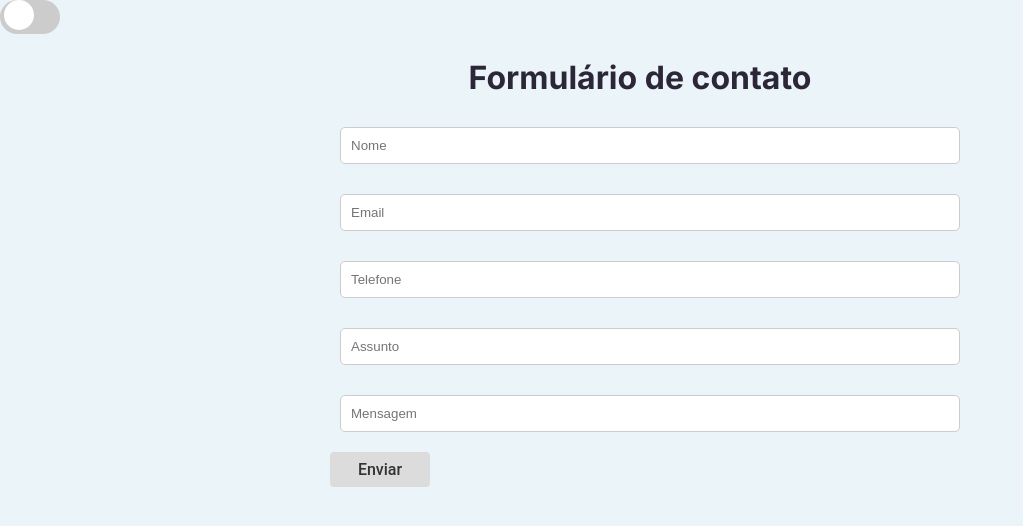
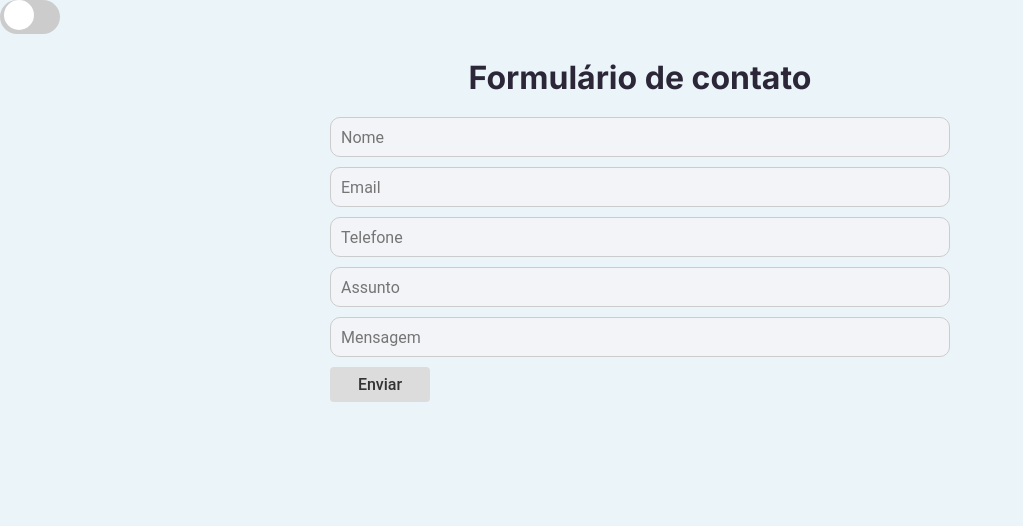
Before and after one commit to thaispng/form-front, a Next.js app: page / in a window 1280 px wide. Shown: the top 526 px of the page, without its empty margins (0-1023 px from the left). Built offline with nearby package versions, Linux system fonts and the light colour scheme.

Commit message:
feat: Create Input

```diff
--- a/src/components/input/index.js
+++ b/src/components/input/index.js
@@ -1,25 +1,67 @@
+import { icons } from "lucide-react";
 import styled from "styled-components";
 
-const InputForm = styled.input`
-    padding: 10px;
-    margin: 10px;
-    border-radius: 5px;
-    border: 1px solid #ccc;
-    width: 100%;
-    box-sizing: border-box;
+const InputField = styled.input`
+  width: 100%;
+  display: flex;
+  align-items: center;
+  appearance: none;
+  background-color: transparent;
+  border: none;
+  outline: none;
+  align-items: center;
+  gap: 5px;
+  font-size: 1rem;
+  font-family: "Roboto", sans-serif;
+  color: #333;
 `;
 
+const InputContainer = styled.div`
+  display: flex;
+  justify-content: flex-start;
+  width: 100%;
+  height: ${({ height }) => height || "40px"};
+  padding: 5px 10px;
+  border: 1px solid #ccc;
+  border-radius: 10px;
 
+  gap: 5px;
+  background-color: #f2f4f7;
 
-const Input = ({ type, placeholder, value, onChange }) => {
-    return (
-        <InputForm
-        type={type}
-        placeholder={placeholder}
-        value={value}
-        onChange={onChange}
-        />
-    );
-    };
+  &:focus-within {
+    border-color: #007bff;
+    box-shadow: 0 0 0 0.07rem rgba(0, 123, 255, 0.25);
+    background-color: #fff;
+    color: #000;
+  }
+`;
 
+const IconLeft = styled.span`
+  display: flex;
+  align-items: center;
+  justify-content: center;
+  gap: 5px;
+
+  &:focus {
+    color: #007bff;
+  }
+`;
+const IconRight = styled.span`
+  display: flex;
+  align-items: center;
+  justify-content: center;
+  gap: 5px;
+
+  &:focus {
+    color: #007bff;
+  }
+`;
+
+const Input = ({ iconLeft, iconRight, placeholder, type, ...props }) => (
+  <InputContainer>
+    {iconLeft && <IconLeft>{iconLeft}</IconLeft>}
+    <InputField placeholder={placeholder} type={type} {...props} />
+    {iconRight && <IconRight>{iconRight}</IconRight>}
+  </InputContainer>
+);
 export default Input;
```
